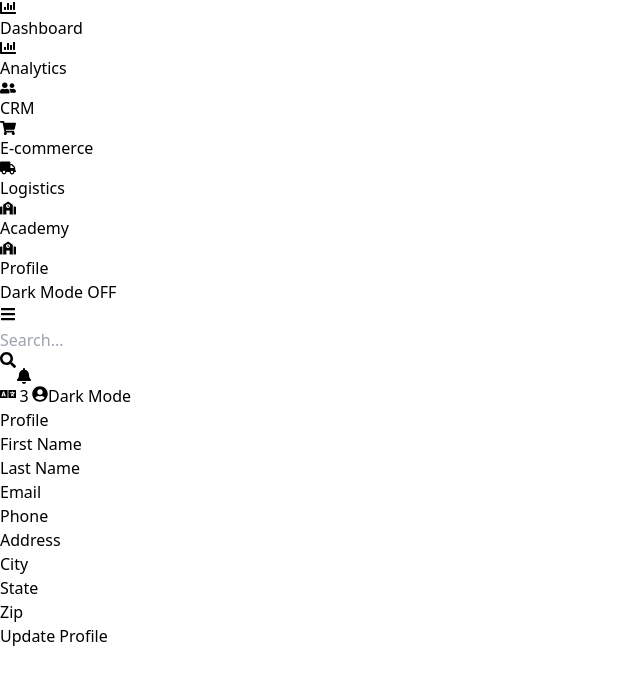
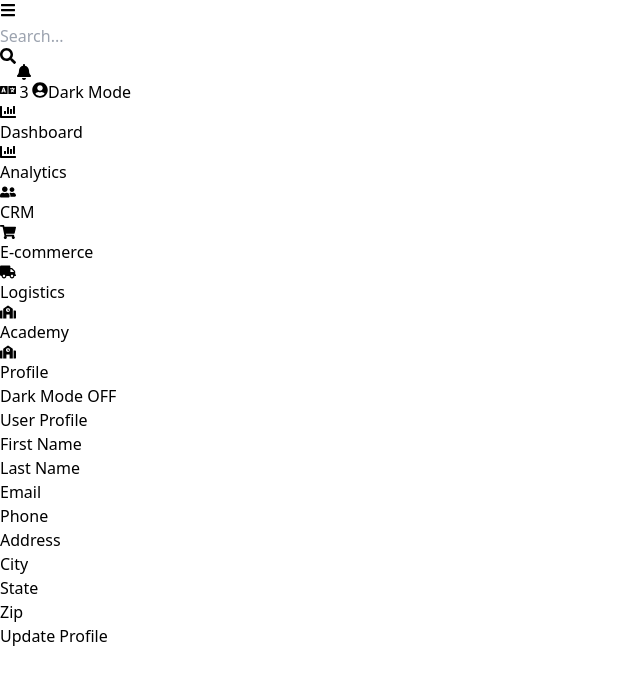
Before and after one commit to priyankap0101/Dashboard-front, a React (Vite) app: page /profile in a window 1280 px wide. Shown: the top 680 px of the page, without its empty margins (0-640 px from the left). Built offline with nearby package versions, Linux system fonts and the light colour scheme.

Commit message:
working on profile component

```diff
--- a/src/components/Profile.jsx
+++ b/src/components/Profile.jsx
@@ -2,6 +2,8 @@ import React, { useState, useEffect } from 'react';
 import { motion } from 'framer-motion';
 import Sidebar from './Sidebar';
 import Header from './Header';
+import { ToastContainer, toast } from 'react-toastify';
+import 'react-toastify/dist/ReactToastify.css';
 
 const containerVariants = {
   hidden: { opacity: 0 },
@@ -55,7 +57,8 @@ const Profile = () => {
   const handleSubmit = (e) => {
     e.preventDefault();
     console.log('Profile updated:', profile);
-    // You can add logic here to send the updated profile data to your backend
+    toast.success('Profile updated successfully!');
+    // Add logic here to send the updated profile data to your backend
   };
 
   const toggleDarkMode = () => {
@@ -64,26 +67,33 @@ const Profile = () => {
   };
 
   return (
-    <motion.div
+    <div
       className={`${
         darkMode ? "bg-gray-900 text-white" : "bg-gray-100 text-gray-900"
-      } min-h-screen transition-colors duration-300 flex`}
-      initial="hidden"
-      animate="visible"
-      variants={containerVariants}
+      } min-h-screen transition-colors duration-300`}
     >
-      <Sidebar darkMode={darkMode} toggleDarkMode={toggleDarkMode} />
-      <div className="flex flex-col flex-1">
-        <Header />
-        <div className="flex-1 p-6">
+      <Header /> {/* Include the Header component here */}
+      <div className="flex">
+        <Sidebar
+          darkMode={darkMode}
+          toggleDarkMode={toggleDarkMode}
+          className="mt-16" // Adjust the margin-top to position Sidebar below Header
+        />
+        <div className="flex-1 p-6 mt-16"> {/* Adjusted margin-top to account for header height */}
+          <div className="mb-8">
+            <h1 className="text-4xl font-extrabold text-transparent bg-gradient-to-r from-purple-500 via-pink-500 to-red-500 bg-clip-text drop-shadow-lg animate-fade-in">
+              User Profile
+            </h1>
+          </div>
           <motion.div
-            className="max-w-md p-6 mx-auto mt-10 bg-white rounded-lg shadow-md dark:bg-gray-800"
-            variants={itemVariants}
+            className="max-w-md p-6 mx-auto bg-white rounded-lg shadow-md dark:bg-gray-800"
+            initial="hidden"
+            animate="visible"
+            variants={containerVariants}
           >
-            <h2 className="mb-4 text-2xl font-bold">Profile</h2>
             <form onSubmit={handleSubmit}>
               <div className="grid grid-cols-1 gap-4">
-                <div>
+                <motion.div variants={itemVariants}>
                   <label className="block mb-1 text-sm font-medium text-gray-700 dark:text-gray-300">First Name</label>
                   <input
                     type="text"
@@ -92,8 +102,8 @@ const Profile = () => {
                     onChange={handleChange}
                     className="block w-full px-3 py-2 border rounded-md shadow-sm focus:outline-none focus:border-indigo-500 focus:ring-indigo-500 sm:text-sm dark:bg-gray-700 dark:text-gray-300 dark:border-gray-600"
                   />
-                </div>
-                <div>
+                </motion.div>
+                <motion.div variants={itemVariants}>
                   <label className="block mb-1 text-sm font-medium text-gray-700 dark:text-gray-300">Last Name</label>
                   <input
                     type="text"
@@ -102,8 +112,8 @@ const Profile = () => {
                     onChange={handleChange}
                     className="block w-full px-3 py-2 border rounded-md shadow-sm focus:outline-none focus:border-indigo-500 focus:ring-indigo-500 sm:text-sm dark:bg-gray-700 dark:text-gray-300 dark:border-gray-600"
                   />
-                </div>
-                <div>
+                </motion.div>
+                <motion.div variants={itemVariants}>
                   <label className="block mb-1 text-sm font-medium text-gray-700 dark:text-gray-300">Email</label>
                   <input
                     type="email"
@@ -112,8 +122,8 @@ const Profile = () => {
                     onChange={handleChange}
                     className="block w-full px-3 py-2 border rounded-md shadow-sm focus:outline-none focus:border-indigo-500 focus:ring-indigo-500 sm:text-sm dark:bg-gray-700 dark:text-gray-300 dark:border-gray-600"
                   />
-                </div>
-                <div>
+                </motion.div>
+                <motion.div variants={itemVariants}>
                   <label className="block mb-1 text-sm font-medium text-gray-700 dark:text-gray-300">Phone</label>
                   <input
                     type="tel"
@@ -122,8 +132,8 @@ const Profile = () => {
                     onChange={handleChange}
                     className="block w-full px-3 py-2 border rounded-md shadow-sm focus:outline-none focus:border-indigo-500 focus:ring-indigo-500 sm:text-sm dark:bg-gray-700 dark:text-gray-300 dark:border-gray-600"
                   />
-                </div>
-                <div>
+                </motion.div>
+                <motion.div variants={itemVariants}>
                   <label className="block mb-1 text-sm font-medium text-gray-700 dark:text-gray-300">Address</label>
                   <input
                     type="text"
@@ -132,8 +142,8 @@ const Profile = () => {
                     onChange={handleChange}
                     className="block w-full px-3 py-2 border rounded-md shadow-sm focus:outline-none focus:border-indigo-500 focus:ring-indigo-500 sm:text-sm dark:bg-gray-700 dark:text-gray-300 dark:border-gray-600"
                   />
-                </div>
-                <div>
+                </motion.div>
+                <motion.div variants={itemVariants}>
                   <label className="block mb-1 text-sm font-medium text-gray-700 dark:text-gray-300">City</label>
                   <input
                     type="text"
@@ -142,8 +152,8 @@ const Profile = () => {
                     onChange={handleChange}
                     className="block w-full px-3 py-2 border rounded-md shadow-sm focus:outline-none focus:border-indigo-500 focus:ring-indigo-500 sm:text-sm dark:bg-gray-700 dark:text-gray-300 dark:border-gray-600"
                   />
-                </div>
-                <div>
+                </motion.div>
+                <motion.div variants={itemVariants}>
                   <label className="block mb-1 text-sm font-medium text-gray-700 dark:text-gray-300">State</label>
                   <input
                     type="text"
@@ -152,8 +162,8 @@ const Profile = () => {
                     onChange={handleChange}
                     className="block w-full px-3 py-2 border rounded-md shadow-sm focus:outline-none focus:border-indigo-500 focus:ring-indigo-500 sm:text-sm dark:bg-gray-700 dark:text-gray-300 dark:border-gray-600"
                   />
-                </div>
-                <div>
+                </motion.div>
+                <motion.div variants={itemVariants}>
                   <label className="block mb-1 text-sm font-medium text-gray-700 dark:text-gray-300">Zip</label>
                   <input
                     type="text"
@@ -162,7 +172,7 @@ const Profile = () => {
                     onChange={handleChange}
                     className="block w-full px-3 py-2 border rounded-md shadow-sm focus:outline-none focus:border-indigo-500 focus:ring-indigo-500 sm:text-sm dark:bg-gray-700 dark:text-gray-300 dark:border-gray-600"
                   />
-                </div>
+                </motion.div>
               </div>
               <div className="mt-6">
                 <button
@@ -176,7 +186,8 @@ const Profile = () => {
           </motion.div>
         </div>
       </div>
-    </motion.div>
+      <ToastContainer />
+    </div>
   );
 };
 
```
